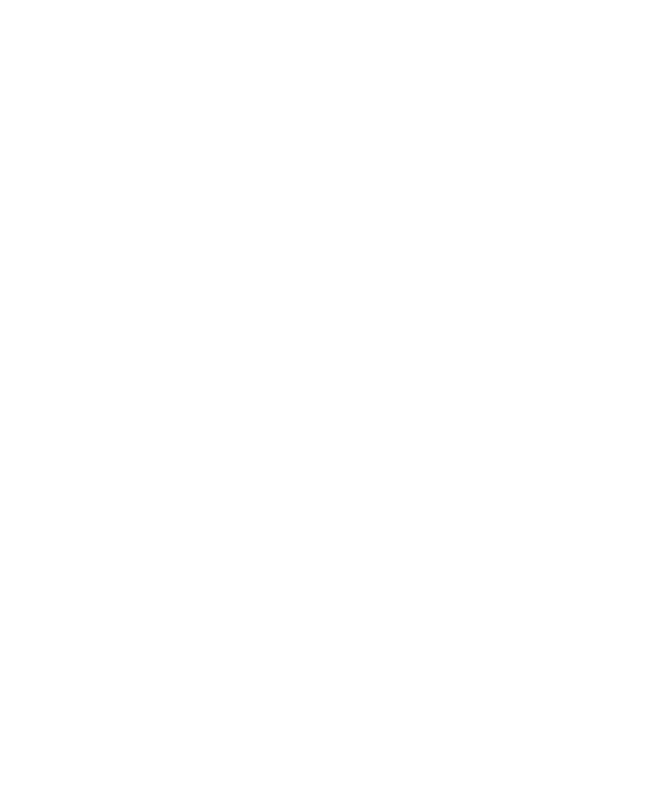
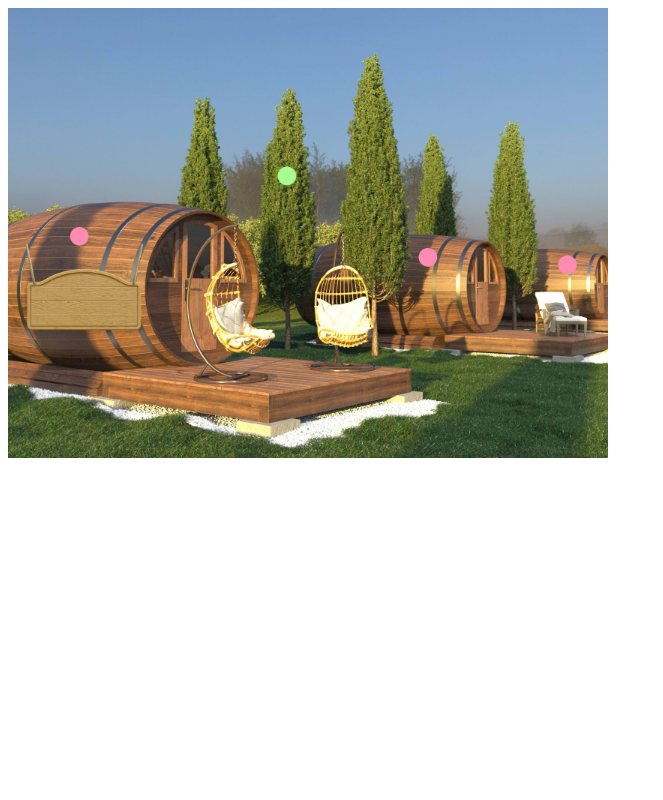
Before and after one commit to Retoc12/interactive-plakat, a plain HTML site: page index.html in a window 1280 px wide. Shown: the top 800 px of the page, without its empty margins (0-663 px from the left). Drawn offline with Linux system fonts and the light colour scheme.

Commit message:
Update style.css

```diff
--- a/css/style.css
+++ b/css/style.css
@@ -1,8 +1,8 @@
 .map {
-    position: static;
+    position: relative;
 }
 .map svg {
-    position: static;
+    position: absolute;
     top: 0;
     left: 0;
     width: 100%;
```
